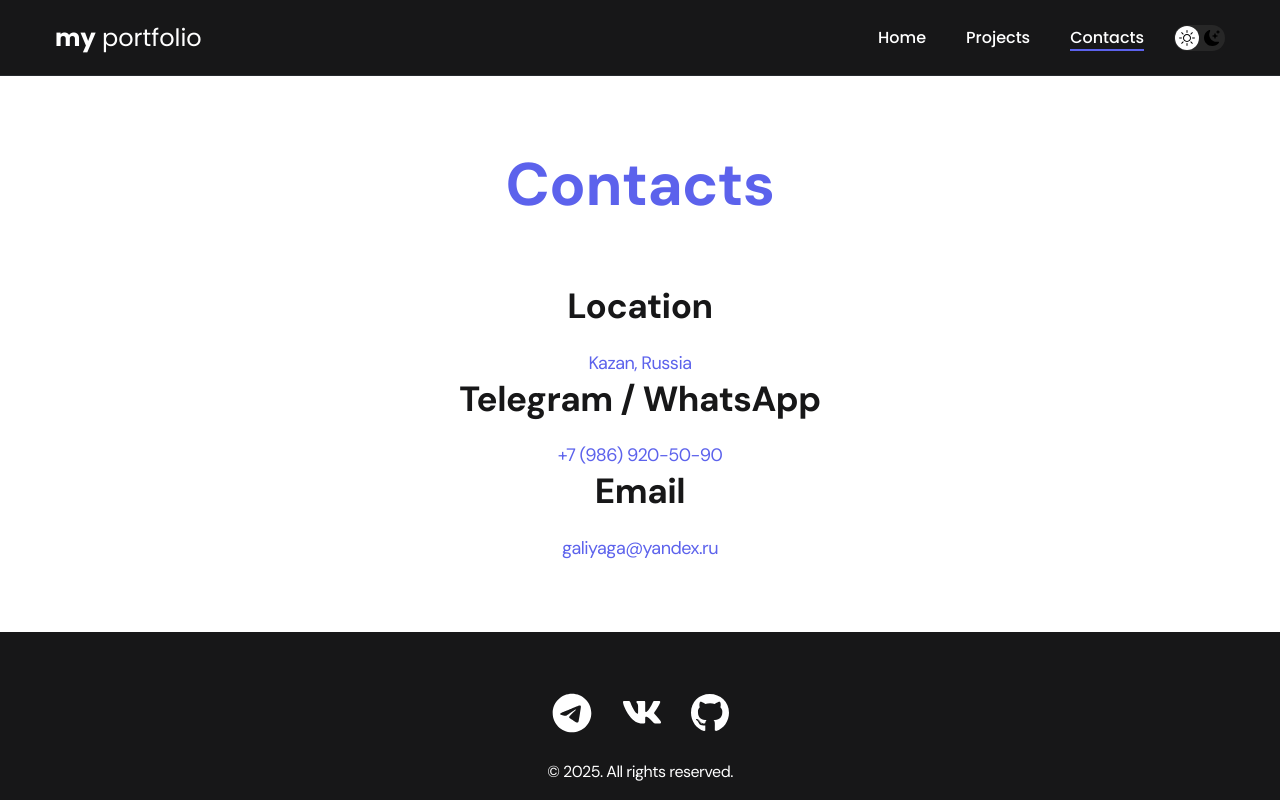
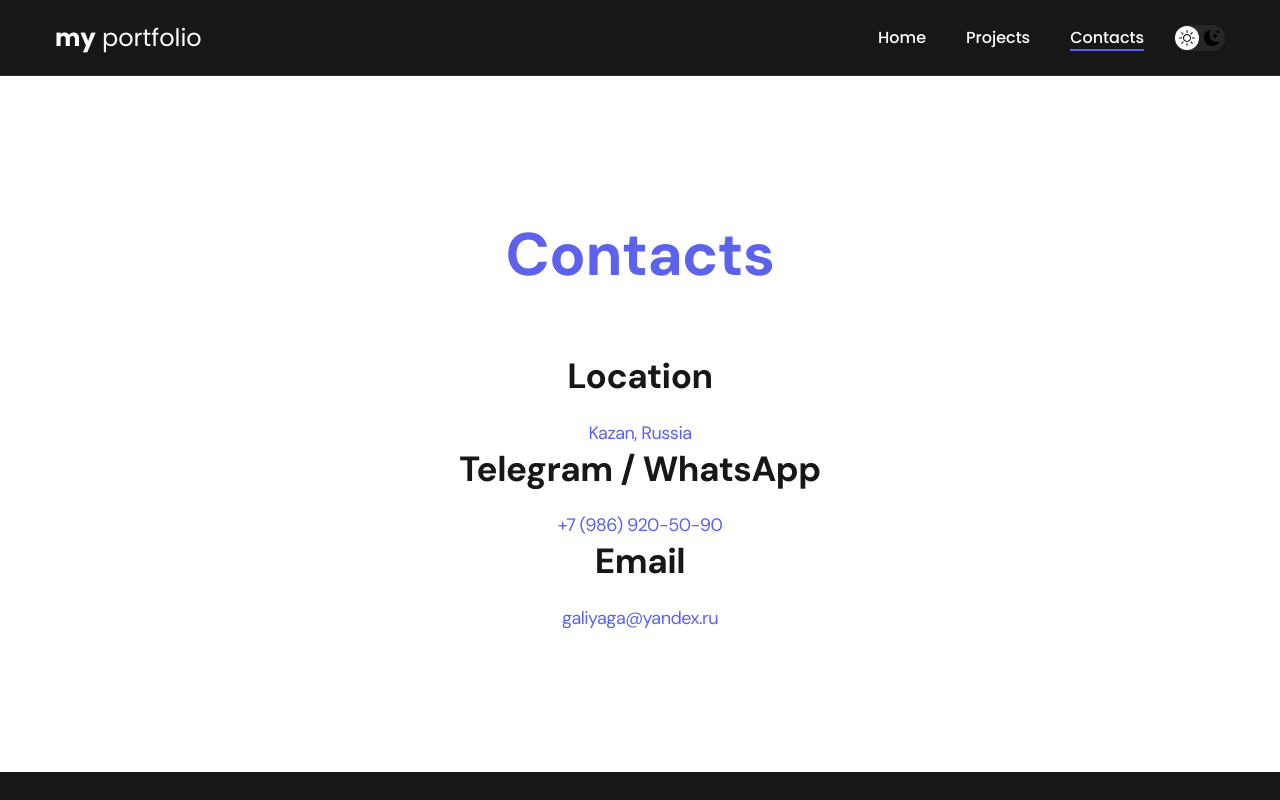
Before and after one commit to Galiyaga/portfolio, a React (Create React App) app: page /contacts in a window 1280 px wide. Shown: the top 800 px of the page. Built offline with nearby package versions, Linux system fonts and the light colour scheme.

Commit message:
создание отдельного класса для section контактов

```diff
--- a/src/pages/Contacts.js
+++ b/src/pages/Contacts.js
@@ -1,6 +1,6 @@
 const Contacts = () => {
   return (
-    <main className="section">
+    <main className="contacts__section">
       <div className="container">
         <h1 className="title-1">Contacts</h1>
 
--- a/src/styles/main.css
+++ b/src/styles/main.css
@@ -80,11 +80,7 @@ body {
 }
 
 .section {
-  padding: 70px 0;
-  background-image: url("../img/header-bg.png");
-  background-repeat: no-repeat;
-  background-size: auto;
-  background-position: center center;
+  padding: 140px 0;
 }
 
 .title-1 {
@@ -228,6 +224,16 @@ body {
   margin-top: 0.5em;
 }
 
+/* Contacts */
+
+.contacts__section {
+  padding: 140px 0;
+  background-image: url("../img/header-bg.png");
+  background-repeat: no-repeat;
+  background-size: auto;
+  background-position: center center;
+}
+
 @media (max-width: 620px) {
   /* Header  */
 
```
